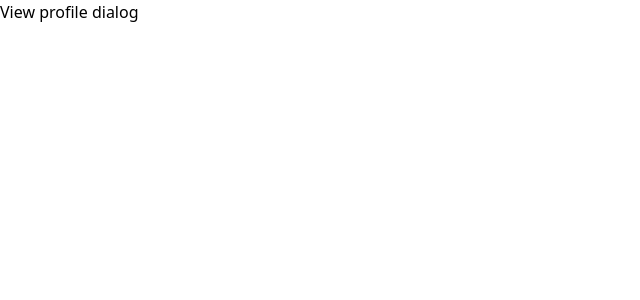
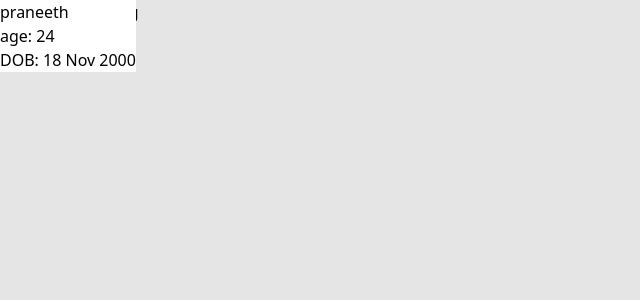
Before and after one commit to PraneethBunny123/All-App, a React (Vite) app: page / in a window 1280 px wide. Both pictures are taken after a click on the button "View profile dialog". Shown: the top 300 px of the page, without its empty margins (0-640 px from the left). Built offline with nearby package versions, Linux system fonts and the light colour scheme.

Commit message:
Making ref in profile and passing it to the modal to setup ref. Opens modal on button click via using the built in current.showModal(

```diff
--- a/src/project-apps/Modal/DialogModal.jsx
+++ b/src/project-apps/Modal/DialogModal.jsx
@@ -1,11 +1,11 @@
+import { useRef } from "react"
 import { createPortal } from "react-dom"
 
-export default function DialogModal({children}) {
+export default function DialogModal({children, dialogRef}) {
+
     return createPortal(
-        <dialog>
-            <div>
-                {children}
-            </div>
+        <dialog ref={dialogRef}>
+            {children}
         </dialog>,
         document.getElementById('modal')
     )
--- a/src/project-apps/Modal/DialogProfile.jsx
+++ b/src/project-apps/Modal/DialogProfile.jsx
@@ -1,10 +1,18 @@
+import { useRef } from "react"
 import DialogModal from "./DialogModal"
 
 const DialogProfile = () => {
+
+    const dialogRef = useRef()
+
+    function openModal() {
+        dialogRef.current.showModal()
+    }
+
     return (
         <div>
-            <button>View profile dialog</button>
-            <DialogModal>
+            <button onClick={openModal}>View profile dialog</button>
+            <DialogModal dialogRef={dialogRef}>
                 <div>
                     <h1>praneeth</h1>
                     <p>age: 24</p>
```
